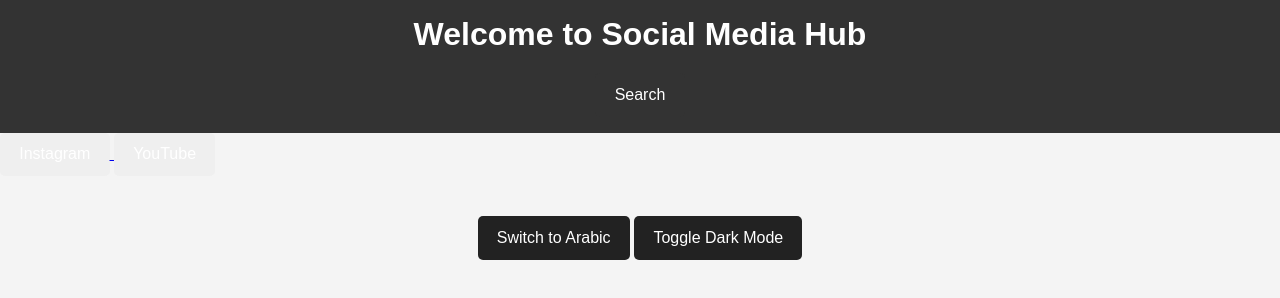
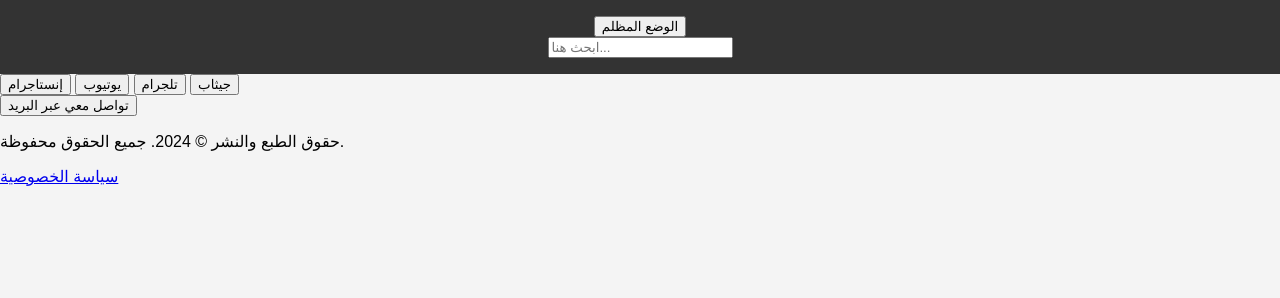
Before and after one commit to nibassso/my-website, a plain HTML site: page index.html in a window 1280 px wide. Drawn offline with Linux system fonts and the light colour scheme.

Commit message:
index.html

```diff
--- a/index.html
+++ b/index.html
@@ -1,44 +1,45 @@
 <!DOCTYPE html>
-<html lang="en">
+<html lang="ar">
 <head>
     <meta charset="UTF-8">
     <meta name="viewport" content="width=device-width, initial-scale=1.0">
-  <meta http-equiv="X-UA-Compatible" content="ie=edge">
-  <title>Social Media Hub</title>
-
-  <!-- ربط ملف CSS -->
+    <title>موقع تواصل</title>
     <link rel="stylesheet" href="styles.css">
 </head>
 <body>
-
-  <!-- Header -->
+    <div class="container">
         <header>
-    <h1>Welcome to Social Media Hub</h1>
-    <button class="search-button">Search</button>
+            <div class="theme-switcher">
+                <button id="theme-toggle" class="btn">الوضع المظلم</button>
+            </div>
+            <div class="search-box">
+                <input type="text" id="search-input" placeholder="ابحث هنا..." />
+            </div>
         </header>
 
-  <div class="social-media-buttons">
+        <main>
+            <section class="social-media">
+                <button class="btn" onclick="window.location.href='https://instagram.com'">إنستاجرام</button>
+                <button class="btn" onclick="window.location.href='https://youtube.com'">يوتيوب</button>
+                <button class="btn" onclick="window.location.href='https://t.me'">تلجرام</button>
+                <button class="btn" onclick="window.location.href='https://github.com'">جيثاب</button>
+            </section>
 
-  <!-- Instagram Button -->
-  <a href="https://www.instagram.com/qkkv" target="_blank">
-    <button class="social-button instagram-button">Instagram</button>
-  </a>
+            <section class="contact-section">
+                <button class="btn" onclick="window.location.href='mailto:example@example.com'">تواصل معي عبر البريد</button>
+            </section>
 
-  <!-- YouTube Button -->
-  <a href="https://www.youtube.com/@abmuslm" target="_blank">
-    <button class="social-button youtube-button">YouTube</button>
-  </a>
+            <section class="loader-section">
+                <div class="loader"></div>
+            </section>
+        </main>
+
+        <footer>
+            <p>حقوق الطبع والنشر © 2024. جميع الحقوق محفوظة.</p>
+            <p><a href="#">سياسة الخصوصية</a></p>
+        </footer>
     </div>
 
-
-  <!-- Dark Mode Toggle -->
-  <div style="text-align: center; margin-top: 20px;">
-    <button class="language-button" id="toggle-language">Switch to Arabic</button>
-    <button class="language-button" id="toggle-dark-mode">Toggle Dark Mode</button>
-  </div>
-
-  <!-- ربط ملف JavaScript -->
     <script src="script.js"></script>
-
 </body>
 </html>
```
Lines whose indentation alone changed are shown as unchanged.
